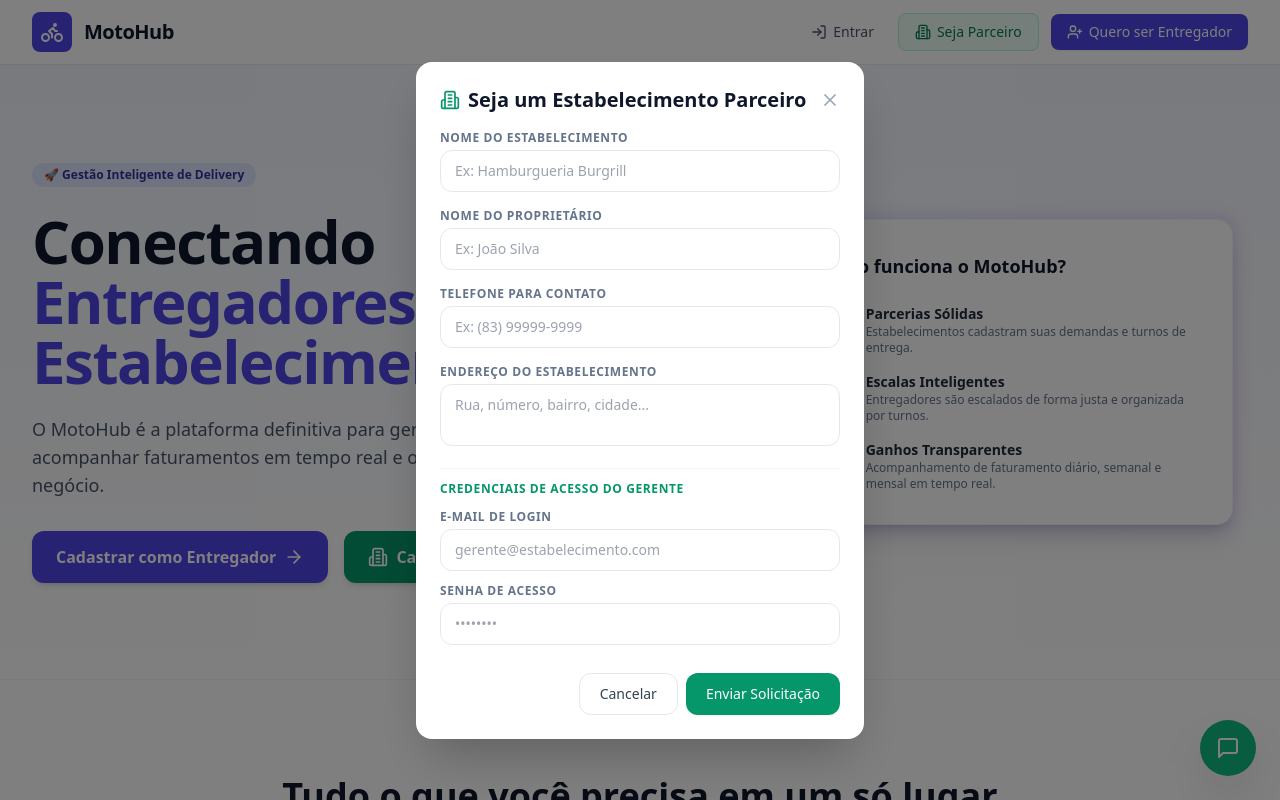
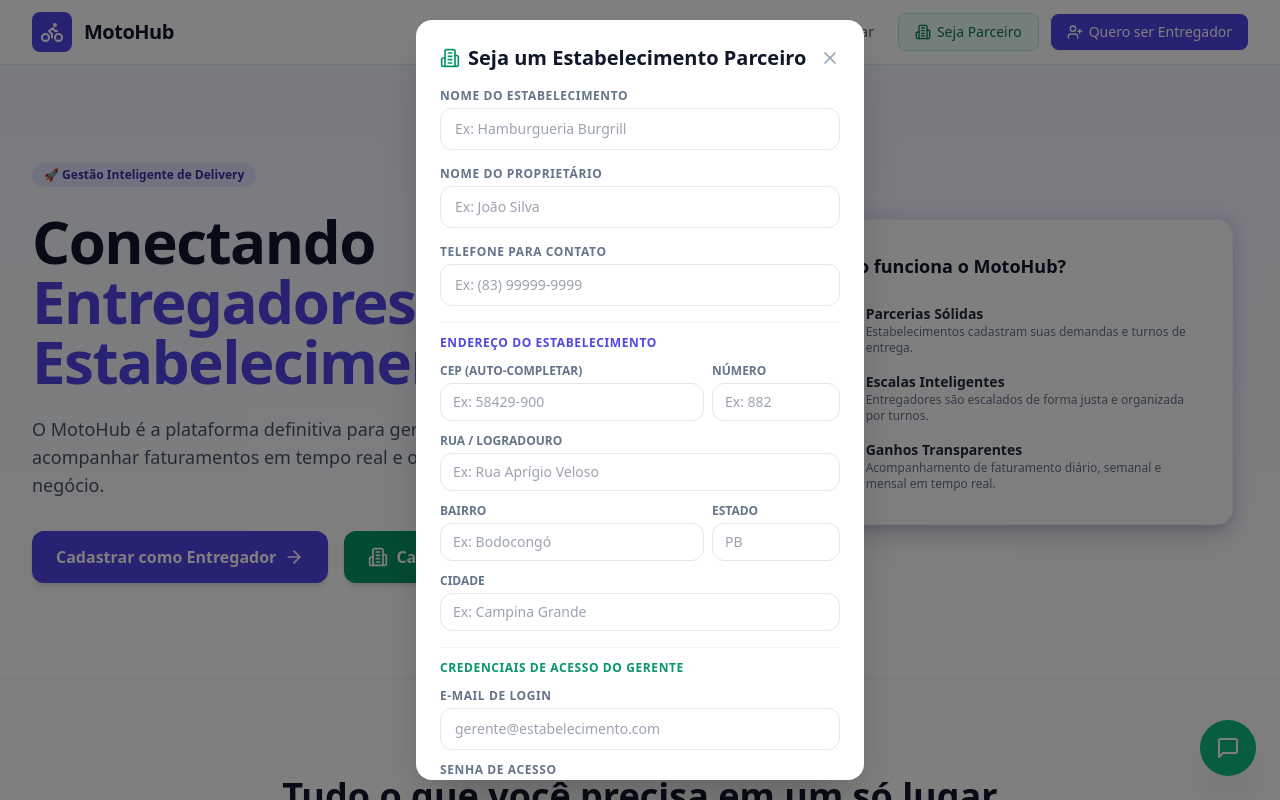
Before and after one commit to marcios2beatriz/MotoHub, a React (Vite) app: page /#/ in a window 1280 px wide. Both pictures are taken after a click on the button "Seja Parceiro". Shown: the top 800 px of the page. Built offline with nearby package versions, Linux system fonts and the light colour scheme; no server answers; the database is empty.

Commit message:
[dyad] Desmembrando campos de endereço no cadastro de estabelecimentos - wrote 1 file(s)

```diff
--- a/src/pages/Landing.tsx
+++ b/src/pages/Landing.tsx
@@ -34,18 +34,45 @@ export default function Landing() {
     password: ''
   });
 
-  // Form de Estabelecimento
+  // Form de Estabelecimento Desmembrado
   const [estForm, setEstForm] = useState({
     establishmentName: '',
     ownerName: '',
     phone: '',
-    address: '',
+    street: '',
+    number: '',
+    neighborhood: '',
+    city: '',
+    state: '',
+    zipCode: '',
     email: '',
     password: ''
   });
 
   const [error, setError] = useState('');
   const [success, setSuccess] = useState(false);
+
+  // Função para buscar CEP automaticamente e preencher os campos
+  const handleCepBlur = async (e: React.FocusEvent<HTMLInputElement>) => {
+    const cep = e.target.value.replace(/\D/g, '');
+    if (cep.length === 8) {
+      try {
+        const res = await fetch(`https://viacep.com.br/ws/${cep}/json/`);
+        const data = await res.json();
+        if (data && !data.erro) {
+          setEstForm(prev => ({
+            ...prev,
+            street: data.logradouro || '',
+            neighborhood: data.bairro || '',
+            city: data.localidade || '',
+            state: data.uf || ''
+          }));
+        }
+      } catch (err) {
+        console.warn('Erro ao buscar CEP:', err);
+      }
+    }
+  };
 
   const handleRegister = (e: React.FormEvent) => {
     e.preventDefault();
@@ -102,24 +129,24 @@ export default function Landing() {
 
     const estId = 'e_' + Date.now();
 
-    // Criar o estabelecimento (inativo até aprovação do admin)
+    // Criar o estabelecimento com endereço estruturado
     const newEst: Establishment = {
       id: estId,
       name: estForm.establishmentName,
-      email: estForm.email, // Salva o e-mail diretamente no estabelecimento para sincronização perfeita
+      email: estForm.email,
       address: {
-        street: estForm.address,
-        number: 'S/N',
-        neighborhood: '',
-        city: '',
-        state: '',
-        zipCode: ''
+        street: estForm.street,
+        number: estForm.number,
+        neighborhood: estForm.neighborhood,
+        city: estForm.city,
+        state: estForm.state,
+        zipCode: estForm.zipCode
       },
       phone: estForm.phone,
       active: false // Inativo até aprovação
     };
 
-    // Criar o usuário gerente vinculado (inativo até aprovação)
+    // Criar o usuário gerente vinculado
     const newEstUser: User = {
       id: 'u_' + Date.now(),
       name: estForm.ownerName,
@@ -127,18 +154,19 @@ export default function Landing() {
       phone: estForm.phone,
       email: estForm.email,
       role: 'establishment',
-      active: false, // Inativo até aprovação
+      active: false,
       passwordHash: estForm.password,
       establishmentId: estId
     };
 
-    // Criar a solicitação de parceria para controle do admin
+    // Criar a solicitação de parceria formatada
+    const formattedAddress = `${estForm.street}, ${estForm.number} - ${estForm.neighborhood}, ${estForm.city}/${estForm.state}`;
     const newRequest: PartnerRequest = {
       id: 'req_' + Date.now(),
       establishmentName: estForm.establishmentName,
       ownerName: estForm.ownerName,
       phone: estForm.phone,
-      address: estForm.address,
+      address: formattedAddress,
       status: 'pending',
       createdAt: new Date().toISOString()
     };
@@ -152,7 +180,19 @@ export default function Landing() {
     db.setPartnerRequests([...allRequests, newRequest]);
 
     setSuccess(true);
-    setEstForm({ establishmentName: '', ownerName: '', phone: '', address: '', email: '', password: '' });
+    setEstForm({
+      establishmentName: '',
+      ownerName: '',
+      phone: '',
+      street: '',
+      number: '',
+      neighborhood: '',
+      city: '',
+      state: '',
+      zipCode: '',
+      email: '',
+      password: ''
+    });
 
     setTimeout(() => {
       setShowEstModal(false);
@@ -210,7 +250,7 @@ export default function Landing() {
               🚀 Gestão Inteligente de Delivery
             </span>
             <h1 className="text-4xl sm:text-5xl lg:text-6xl font-extrabold text-slate-900 tracking-tight leading-none">
-              Conectando <span className="text-indigo-600">Entregadores</span> and <span className="text-indigo-600">Estabelecimentos</span>
+              Conectando <span className="text-indigo-600">Entregadores</span> e <span className="text-indigo-600">Estabelecimentos</span>
             </h1>
             <p className="text-lg text-slate-600 max-w-2xl mx-auto lg:mx-0">
               O MotoHub é a plataforma definitiva para gerenciar escalas de motoqueiros, acompanhar faturamentos em tempo real e otimizar as entregas do seu negócio.
@@ -472,7 +512,7 @@ export default function Landing() {
         </div>
       )}
 
-      {/* MODAL DE CADASTRO DE ESTABELECIMENTO */}
+      {/* MODAL DE CADASTRO DE ESTABELECIMENTO COM ENDEREÇO DESMEMBRADO */}
       {showEstModal && (
         <div className="fixed inset-0 bg-black/50 flex items-center justify-center p-4 z-50">
           <div className="bg-white rounded-2xl max-w-md w-full p-6 space-y-4 shadow-2xl max-h-[95vh] overflow-y-auto">
@@ -542,16 +582,86 @@ export default function Landing() {
                     className="w-full px-3.5 py-2.5 border border-slate-200 rounded-xl text-sm focus:outline-none focus:ring-2 focus:ring-emerald-500/20 focus:border-emerald-500 transition-all"
                   />
                 </div>
-                <div>
-                  <label className="block text-xs font-bold text-slate-500 uppercase tracking-wider mb-1">Endereço do Estabelecimento</label>
-                  <textarea
-                    required
-                    rows={2}
-                    placeholder="Rua, número, bairro, cidade..."
-                    value={estForm.address}
-                    onChange={(e) => setEstForm({ ...estForm, address: e.target.value })}
-                    className="w-full px-3.5 py-2.5 border border-slate-200 rounded-xl text-sm focus:outline-none focus:ring-2 focus:ring-emerald-500/20 focus:border-emerald-500 transition-all resize-none"
-                  />
+
+                {/* Endereço Desmembrado */}
+                <div className="border-t border-slate-100 pt-3 space-y-3">
+                  <p className="text-xs font-bold text-indigo-600 uppercase tracking-wider">Endereço do Estabelecimento</p>
+
+                  <div className="grid grid-cols-3 gap-2">
+                    <div className="col-span-2">
+                      <label className="block text-xs font-bold text-slate-500 uppercase mb-1">CEP (Auto-completar)</label>
+                      <input
+                        type="text"
+                        required
+                        placeholder="Ex: 58429-900"
+                        value={estForm.zipCode}
+                        onChange={(e) => setEstForm({ ...estForm, zipCode: e.target.value })}
+                        onBlur={handleCepBlur}
+                        className="w-full px-3 py-2 border border-slate-200 rounded-xl text-sm focus:outline-none focus:ring-2 focus:ring-indigo-500/20 focus:border-indigo-500 transition-all"
+                      />
+                    </div>
+                    <div>
+                      <label className="block text-xs font-bold text-slate-500 uppercase mb-1">Número</label>
+                      <input
+                        type="text"
+                        required
+                        placeholder="Ex: 882"
+                        value={estForm.number}
+                        onChange={(e) => setEstForm({ ...estForm, number: e.target.value })}
+                        className="w-full px-3 py-2 border border-slate-200 rounded-xl text-sm focus:outline-none focus:ring-2 focus:ring-indigo-500/20 focus:border-indigo-500 transition-all"
+                      />
+                    </div>
+                  </div>
+
+                  <div>
+                    <label className="block text-xs font-bold text-slate-500 uppercase mb-1">Rua / Logradouro</label>
+                    <input
+                      type="text"
+                      required
+                      placeholder="Ex: Rua Aprígio Veloso"
+                      value={estForm.street}
+                      onChange={(e) => setEstForm({ ...estForm, street: e.target.value })}
+                      className="w-full px-3 py-2 border border-slate-200 rounded-xl text-sm focus:outline-none focus:ring-2 focus:ring-indigo-500/20 focus:border-indigo-500 transition-all"
+                    />
+                  </div>
+
+                  <div className="grid grid-cols-3 gap-2">
+                    <div className="col-span-2">
+                      <label className="block text-xs font-bold text-slate-500 uppercase mb-1">Bairro</label>
+                      <input
+                        type="text"
+                        required
+                        placeholder="Ex: Bodocongó"
+                        value={estForm.neighborhood}
+                        onChange={(e) => setEstForm({ ...estForm, neighborhood: e.target.value })}
+                        className="w-full px-3 py-2 border border-slate-200 rounded-xl text-sm focus:outline-none focus:ring-2 focus:ring-indigo-500/20 focus:border-indigo-500 transition-all"
+                      />
+                    </div>
+                    <div>
+                      <label className="block text-xs font-bold text-slate-500 uppercase mb-1">Estado</label>
+                      <input
+                        type="text"
+                        required
+                        maxLength={2}
+                        placeholder="PB"
+                        value={estForm.state}
+                        onChange={(e) => setEstForm({ ...estForm, state: e.target.value })}
+                        className="w-full px-3 py-2 border border-slate-200 rounded-xl text-sm focus:outline-none focus:ring-2 focus:ring-indigo-500/20 focus:border-indigo-500 transition-all"
+                      />
+                    </div>
+                  </div>
+
+                  <div>
+                    <label className="block text-xs font-bold text-slate-500 uppercase mb-1">Cidade</label>
+                    <input
+                      type="text"
+                      required
+                      placeholder="Ex: Campina Grande"
+                      value={estForm.city}
+                      onChange={(e) => setEstForm({ ...estForm, city: e.target.value })}
+                      className="w-full px-3 py-2 border border-slate-200 rounded-xl text-sm focus:outline-none focus:ring-2 focus:ring-indigo-500/20 focus:border-indigo-500 transition-all"
+                    />
+                  </div>
                 </div>
 
                 {/* Credenciais de Acesso */}
```
